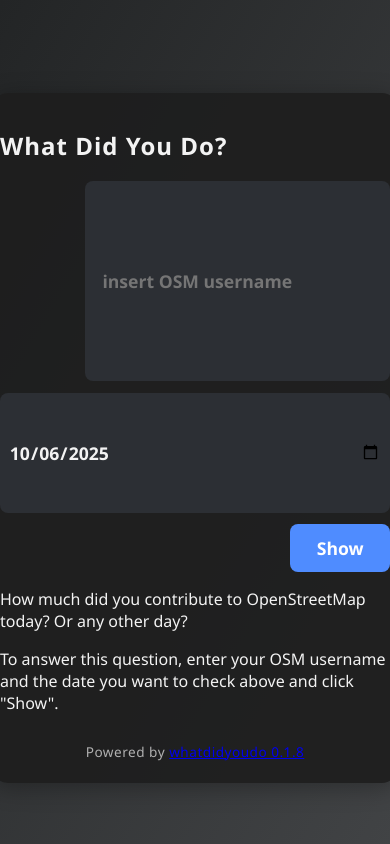
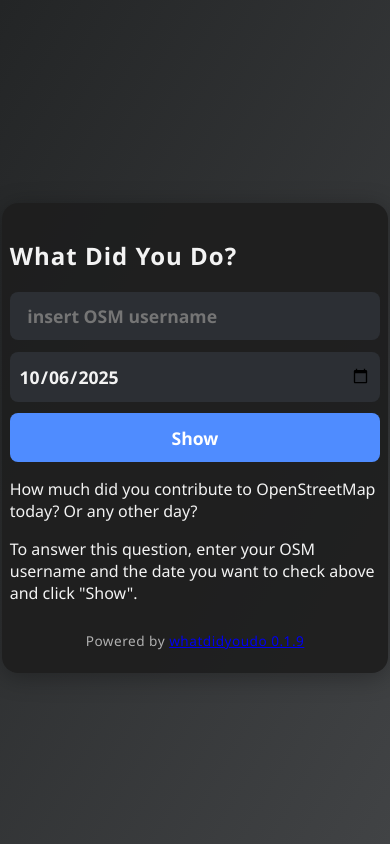
Before and after one commit to rompe/whatdidyoudo, a Flask app: page / in a window 390 px wide. Run offline with Flask 3, Linux system fonts and the light colour scheme.

Commit message:
CSS fixes for mobile browsers
Also bind to 0.0.0.0 in debug mode so I can
connect from my phone.

```diff
--- a/whatdidyoudo/app.py
+++ b/whatdidyoudo/app.py
@@ -9,7 +9,7 @@ from flask_caching import Cache
 from flask_limiter import Limiter
 from flask_limiter.util import get_remote_address
 
-__version__ = "0.1.8"
+__version__ = "0.1.9"
 
 app = Flask(__name__)
 cache = Cache(app, config={"CACHE_TYPE": "SimpleCache",
@@ -82,12 +82,13 @@ def whatdidyoudo(user: str | None = None, date: str | None = None) -> str:
             error = f"Can't determine changes for user {user} on {date}."
 
     return render_template('form.html', user=user, date=date, changes=changes,
-                           changesets=changesets, error=error, version=__version__)
+                           changesets=changesets, error=error,
+                           version=__version__)
 
 
 def main():
     """Run in debug mode."""
-    app.run(debug=True)
+    app.run(host="0.0.0.0", debug=True)
 
 
 if __name__ == "__main__":
--- a/whatdidyoudo/static/style.css
+++ b/whatdidyoudo/static/style.css
@@ -17,7 +17,7 @@ body {
     padding: 2em 2.5em 1.5em 2.5em;
     margin-top: 2em;
     max-width: 600px;
-    width: 100%;
+    width: 95%;
 }
 
 .error {
@@ -32,7 +32,7 @@ body {
 form {
     display: flex;
     flex-direction: row;
-    align-items: flex-end;
+    /* align-items: flex-end; */
     gap: 1em;
     width: 100%;
 }
@@ -55,14 +55,14 @@ button {
 }
 
 input[type="text"] {
-    flex: 2 1 200px;
+    /* flex: 2 1 200px; */
     padding: 0.7em 1em;
     background: #2c2f34;
     color: #f3f3f3;
 }
 
 input[type="date"] {
-    flex: 1 1 120px;
+    /* flex: 1 1 120px; */
     padding: 0.7em 0.5em;
     background: #2c2f34;
     color: #f3f3f3;
```
